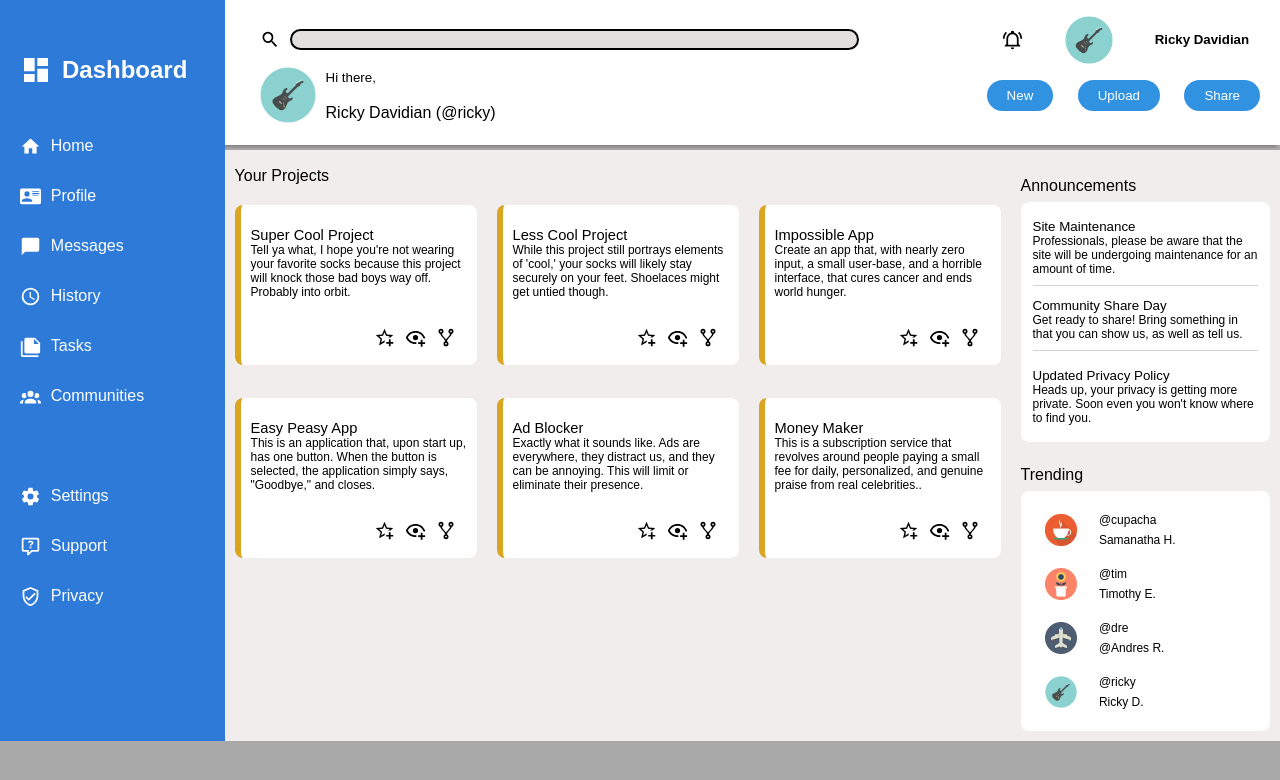
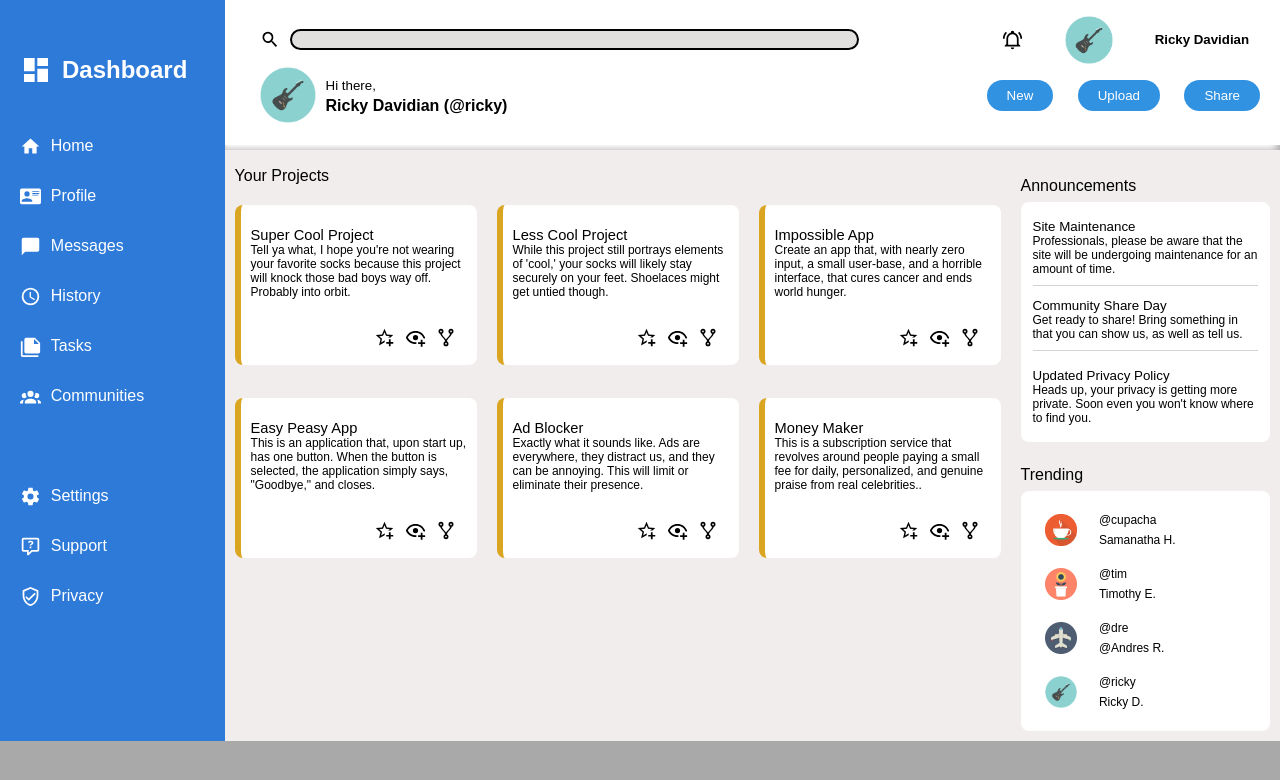
Before and after one commit to rhdavidian/admin-dashboard2, a plain HTML site: page index.html in a window 1280 px wide. Drawn offline with Linux system fonts and the light colour scheme.

Commit message:
Refine name spacing in header.

```diff
--- a/styles.css
+++ b/styles.css
@@ -26,7 +26,7 @@ img {
   .header {
     background-color: white;
     grid-area: 1/2/2/4;
-    box-shadow: -3px 2px 3px grey;
+    box-shadow: -3px 5px 8px white;
     margin-bottom: 5px;
     padding: 10px 10px 10px 35px;
     display: grid;
@@ -62,7 +62,7 @@ img {
     height: 100px;
     display: grid;
     align-items: center;
-    grid-template: 50px 50px / auto 2fr auto;
+    grid-template: 1fr 1fr / auto 2fr auto;
     grid-auto-flow: column;
   }
   .guitarBig {
@@ -73,12 +73,15 @@ img {
 .hi {
     font-size: 10pt;
     grid-area: 1/2/2/3;
-    margin: 0px 0px -15px 10px;
+    margin: 0px 0px 2px 10px;
+    align-self: end;
 }
 .name {
     grid-area: 2/2/3/3;
     font-size: 12pt;
-    margin: -15px 0px 0px 10px;
+    font-weight: 600;
+    align-self: start;
+    margin: 2px 0px 0px 10px;
 }
 .buttons {
     grid-area: 1/3/3/4;
```
